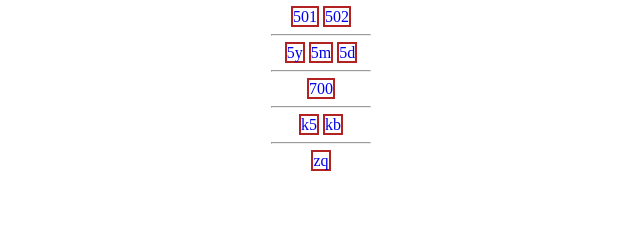
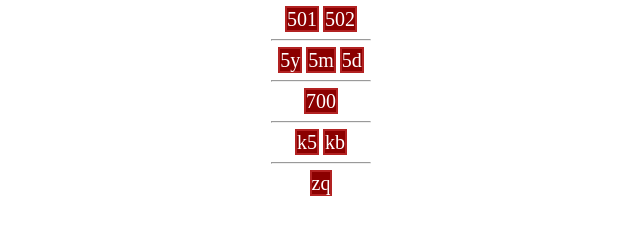
Before and after one commit to jli089/go, a plain HTML site: page index.html in a window 1280 px wide. Shown: the whole page, without its empty margins (319-959 px from the left). Drawn offline with Linux system fonts and the light colour scheme.

Commit message:
Update index.html

```diff
--- a/index.html
+++ b/index.html
@@ -5,8 +5,12 @@
 		<title></title>
 		<style type="text/css">
 			a {
+				background-color:darkred;
 				text-decoration: none;
 				border:2px solid firebrick;
+				font-size: 20px;
+				color:white;
+
 
 
 			}
@@ -15,6 +19,9 @@
 				width:100px;
 				margin:0px auto;
 
+			}
+			a:hover{
+				background-color: #00bd56;
 			}
 		</style>
 	</head>
```
